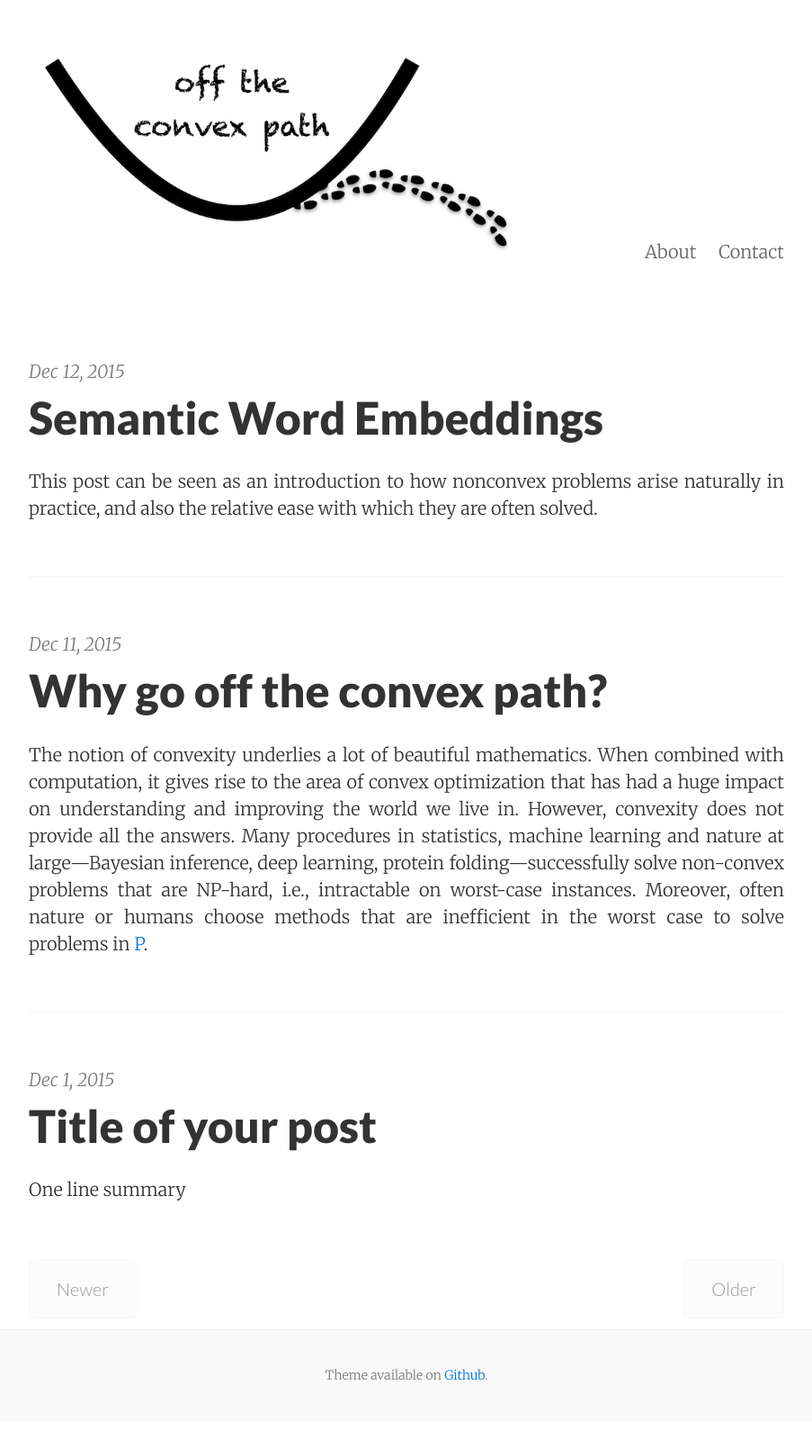
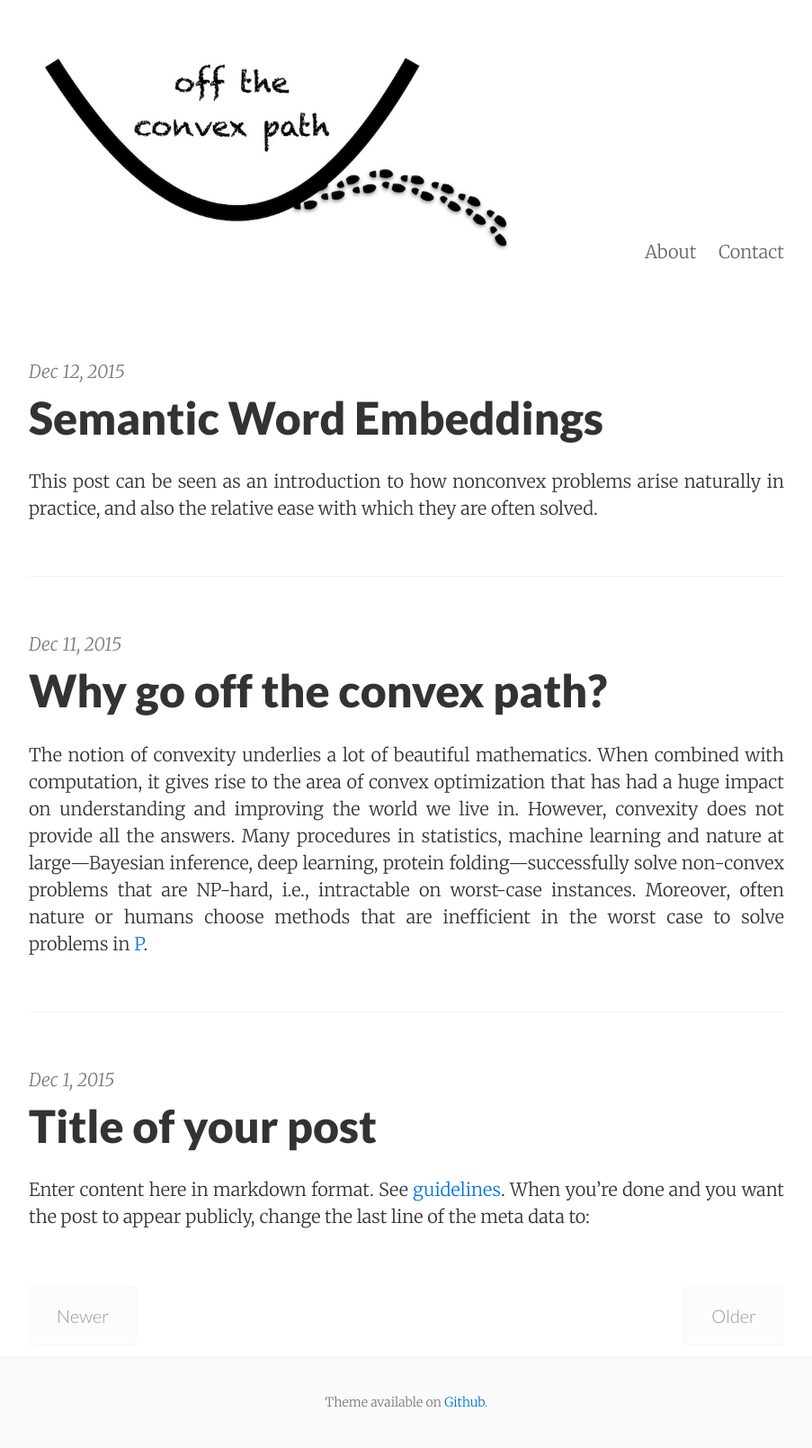
Before and after one commit to offconvex/offconvex.github.io, a Jekyll site: the page built from future.html, in a window 1280 px wide. Shown: the whole page at 90% size, without its empty margins (188-1091 px from the left). Built offline with Jekyll 4.4.1, drawn with Linux system fonts in a browser that asks for light colours; nearby versions of some CDN libraries; before the commit the page ends 1579 px from its top, so only the background shows below that.

Commit message:
template

```diff
--- a/_posts/2015-12-01-template.md
+++ b/_posts/2015-12-01-template.md
@@ -2,9 +2,8 @@
 layout:     post
 title:      Title of your post
 date:       2015-12-01 8:00:00
-summary:    One line summary
 author:     Your name
-visible:    False
+visible:    false
 ---
 
 Enter content here in markdown format. See [guidelines](/guide/). When you're
```
